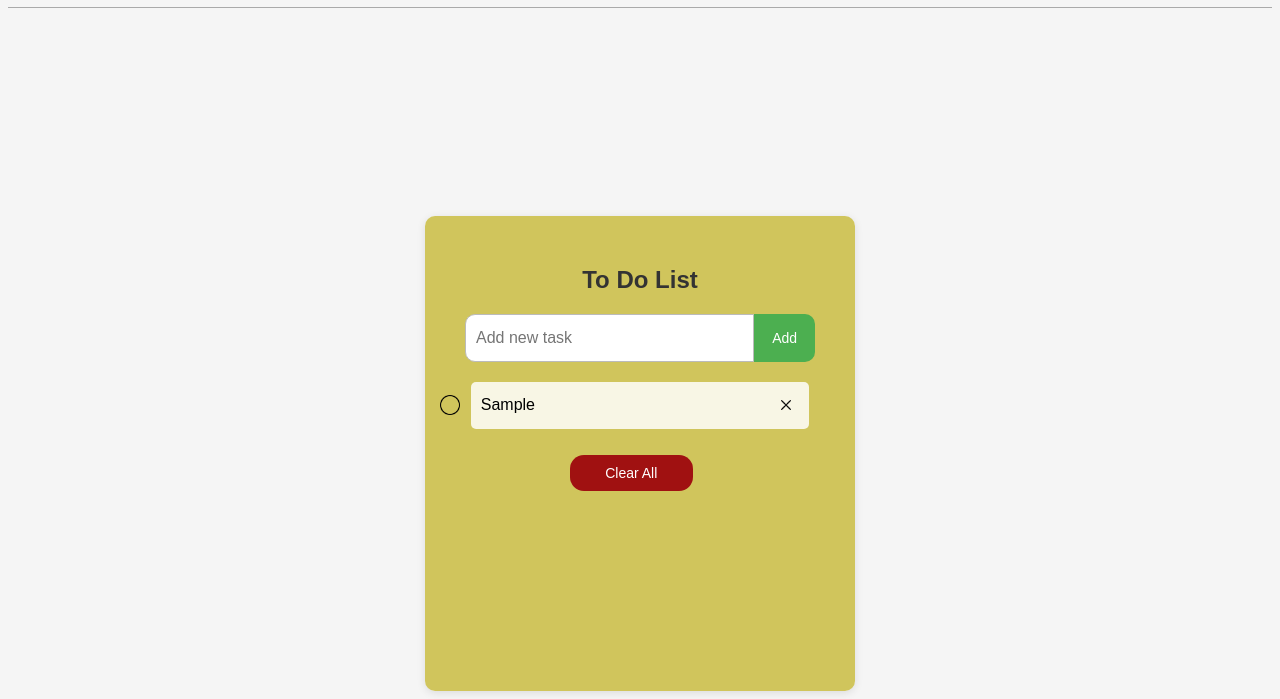
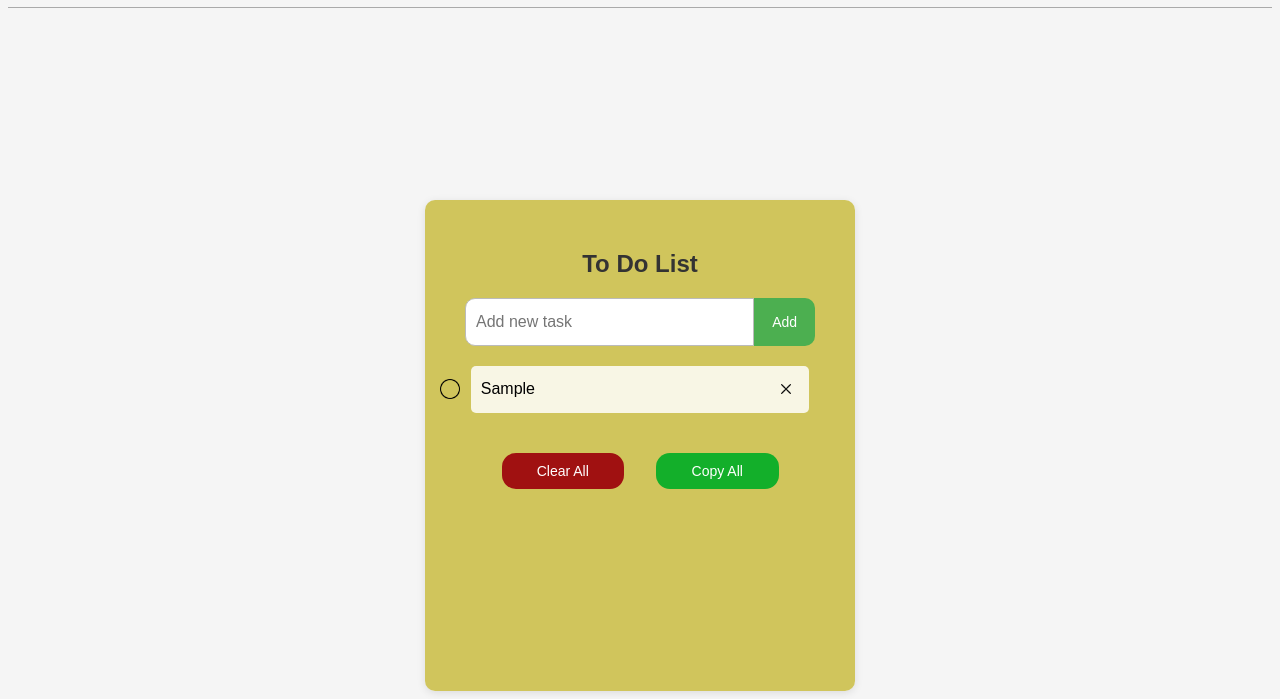
Before and after one commit to Vikash11995/FreshCartList, a plain HTML site: page index.html in a window 1280 px wide. Both pictures are taken after typing "Sample" into the empty fields and a click on the button "Add". Shown: the part 117-816 px from the top of the page. Drawn offline with Linux system fonts and the light colour scheme.

Commit message:
copy items

```diff
--- a/index.html
+++ b/index.html
@@ -24,7 +24,8 @@
 
         <ul id="taskList"></ul>
         <div id="clear">
-    <button id="clearAll">Clear All</button>
+    <button type="button" id="clearAll">Clear All</button>
+    <button type="button" id="copyAll">Copy All</button>
 </div>
     </div>
     </div>
--- a/script.js
+++ b/script.js
@@ -4,27 +4,54 @@ const addBtn = document.getElementById('addBtn');
 const taskList = document.getElementById('taskList');
 let listCounter = 0;
 
-// Sort tasks in the UL alphabetically (ignoring case)
-// function sortTaskList() {
-//     const items = Array.from(taskList.getElementsByTagName('li'));
-//     items.sort((a, b) => {
-//         const textA = a.childNodes[0].nodeValue.trim().toLowerCase();
-//         const textB = b.childNodes[0].nodeValue.trim().toLowerCase();
-//         return textA.localeCompare(textB);
-//     });
-//     items.forEach(li => taskList.appendChild(li)); // Reattach in sorted order
-// }
+// copy code start from here
+
+const copyBtn = document.getElementById("copyAll");
+
+copyBtn.addEventListener("click", async () => {
+  // Collect the plain text content from each task <li>
+  const items = taskList.querySelectorAll('li');
+  if (!items.length) return;
+
+  const text = Array.from(items)
+    .map((el, i) => `${i + 1}. ${el.textContent.replace(/[\r\n]+/g,"").replace(/(\s)+$/, "").replace(/(\s)*$/, "").replace(/[\u200B-\u200D\uFEFF]/g, '').replace(/[\s\u200B-\u200D\uFEFF]+$/, "")}`.replace(/(\s)+$/, ""))
+    .map(line => line.replace(/(×)+$/,"").trim())
+    .join('\n');
+
+  if (!text.trim()) return;
+
+  try {
+    await navigator.clipboard.writeText(text);
+    copyBtn.textContent = "Copied!";
+    setTimeout(() => (copyBtn.textContent = "Copy All"), 1500);
+  } catch (err) {
+    console.error("Copy failed:", err);
+  }
+});
+
+// copy code ends here
 
 function storeTasks() {
     const tasks = [];
     taskList.querySelectorAll('li').forEach(li => {
+        // Get the task text (exclude the delete button)
+        let text = "";
+        // Get the text up to the first child that is a button
+        for (const node of li.childNodes) {
+            if (node.nodeType === Node.TEXT_NODE) {
+                text += node.nodeValue;
+            }
+            if (node.nodeType === Node.ELEMENT_NODE && node.tagName === "BUTTON") {
+                break;
+            }
+        }
         tasks.push({
-            text: li.childNodes[0].nodeValue,
+            text: text.trim(),
             completed: li.classList.contains('completed')
         });
     });
     localStorage.setItem('tasks', JSON.stringify(tasks));
-    taskInput.value = ""
+    taskInput.value = "";
 }
 
 // Load tasks from localStorage and render them
@@ -48,7 +75,10 @@ function addTasksFromInput() {
 // Add a single task to the list (with option not to sort for bulk adds)
 function addTask(taskText, completed = false, shouldSort = true) {
     const li = document.createElement('li');
-    li.textContent = taskText;
+    // Instead of setting textContent, use a span for task text for extensibility
+    const textSpan = document.createElement('span');
+    textSpan.className = "todo-text";
+    textSpan.textContent = taskText;
 
     if (completed) {
         li.classList.add('completed');
@@ -65,17 +95,18 @@ function addTask(taskText, completed = false, shouldSort = true) {
         liCount();
     });
 
+    li.appendChild(textSpan);
+    li.appendChild(deleteBtn);
+
     li.addEventListener('click', function(e) {
-        if (e.target !== deleteBtn) {
+        if (e.target !== deleteBtn && !deleteBtn.contains(e.target)) {
             li.classList.toggle('completed');
             // sortTaskList();
             storeTasks();
         }
     });
 
-    li.appendChild(deleteBtn);
     taskList.appendChild(li);
-
 
     storeTasks();
 }
--- a/style.css
+++ b/style.css
@@ -42,10 +42,26 @@ border-bottom: 1px solid #aaa;
     cursor: pointer;
     /* margin-bottom: 20px; */
 }
+#copyAll{
+    width: 35%;
+    padding: 10px ;
+    background: rgb(19, 175, 42);
+    color: #fff;
+    border: none;
+    border-radius: 14px;
+    font-size: 14px;
+    cursor: pointer;
+    /* margin-bottom: 20px; */
+}
+
 #clear{
     width: 100%;
     /* background-color: blue; */
-    transform: translate(30%,50%);
+  display: flex;
+  align-items: center;
+  justify-content: center;
+  margin-top: 2em;
+  gap: 2em;
 }
 .todo-container {
     background: #c6b72ec3;
```
